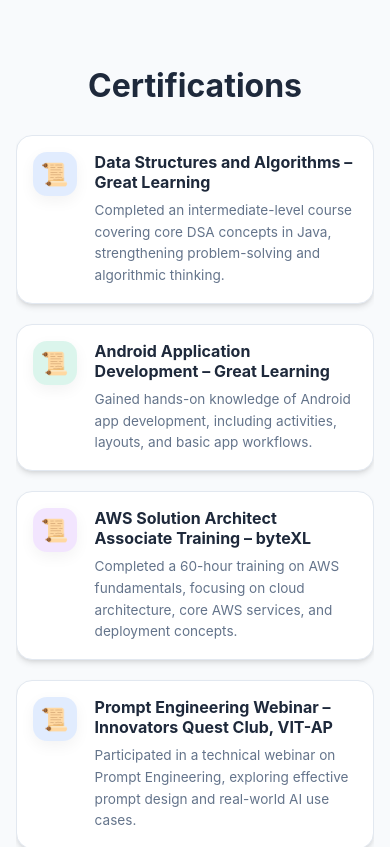
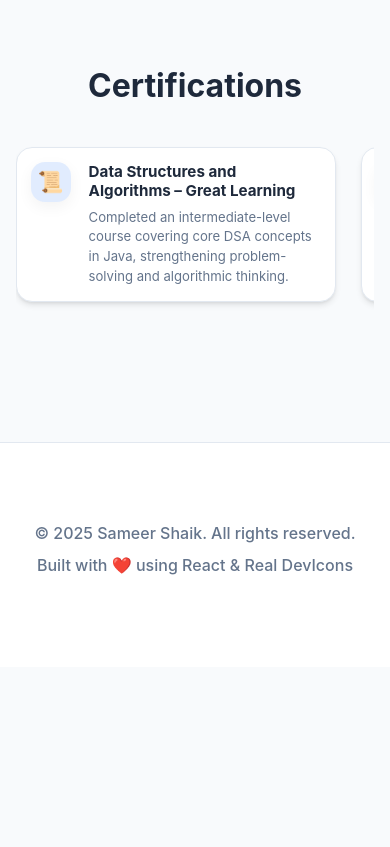
Before and after one commit to sameer021000/Portfolio, a React (Create React App) app in the folder frontend/: page / in a window 390 px wide. Shown: the part 5980-6827 px from the top of the page. After the commit the page ends 6647 px from the top, so only its background shows below. Built offline with nearby package versions, Linux system fonts and the light colour scheme.

Commit message:
certificate size in mobile screens

```diff
--- a/frontend/src/CSS/MainScreenCSS.css
+++ b/frontend/src/CSS/MainScreenCSS.css
@@ -1329,31 +1329,33 @@
     padding: 50px 4%;
   }
 
-  .cert-grid.horizontal-scroll {
-    overflow-x: hidden;
-    flex-direction: column;
-    gap: 20px;
-    padding-top: 0;
+  cert-grid.horizontal-scroll {
+    flex-direction: row;      /* ✅ keep horizontal */
+    overflow-x: auto;         /* ✅ allow scrolling */
+    gap: 16px;
+    padding-top: 8px;
+    padding-bottom: 14px;
   }
 
   .cert-card {
-    max-width: 100%;
-    padding: 16px;
+    min-width: 260px;         /* ✅ smaller swipe cards */
+    max-width: 260px;
+    padding: 14px;
   }
 
   .cert-icon-box {
-    width: 44px;
-    height: 44px;
-    font-size: 1.4rem;
+    width: 40px;
+    height: 40px;
+    font-size: 1.3rem;
   }
 
   .cert-content h4 {
-    font-size: 1rem;
+    font-size: 0.95rem;
   }
 
   .cert-content p {
-    font-size: 0.85rem;
-    max-width: 100%;
+    font-size: 0.82rem;
+    line-height: 1.5;
   }
 
   /* Disable hover lift on touch devices */
```
